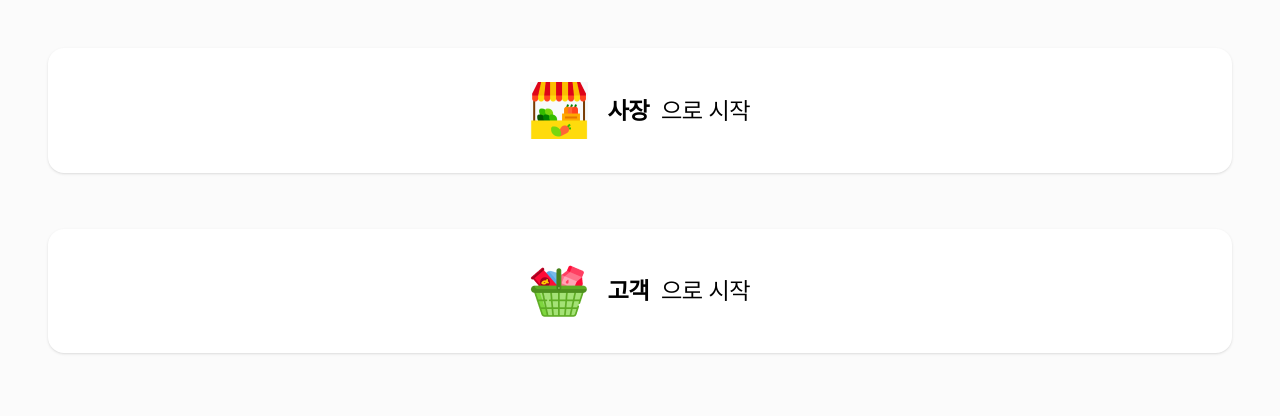
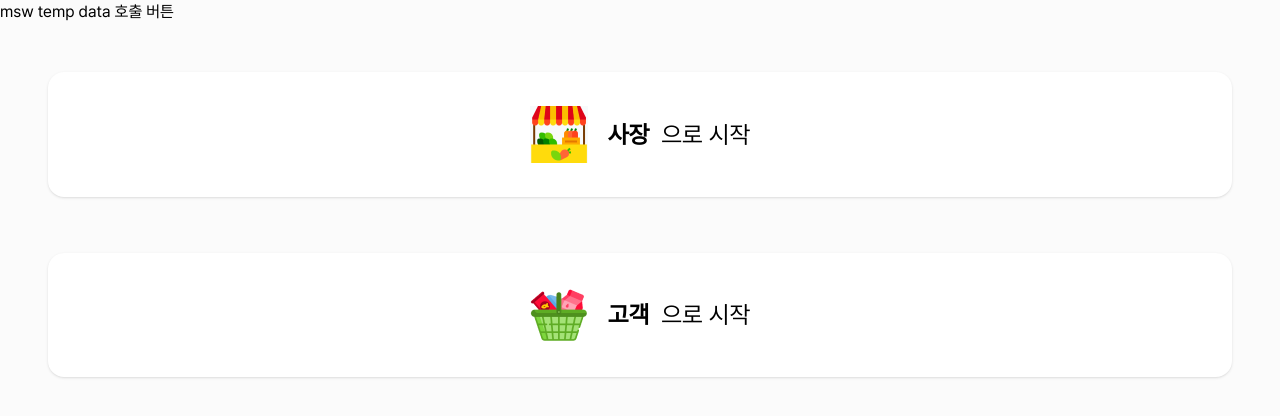
Before and after one commit to Team-PalPalHae-Dealight/Team-PalPalHae-Dealight-FE, a Next.js app: page / in a window 1280 px wide. Shown: the top 416 px of the page. Built offline with nearby package versions, Linux system fonts and the light colour scheme; no server answers.

Commit message:
chore: 예제 컴포넌트 작성

```diff
--- /dev/null
+++ b/app/_components/main-temp/_components/MswTestButton.tsx
@@ -0,0 +1,23 @@
+'use client';
+
+/**
+ * @description msw 활용에 대한 예제 컴포넌트입니다. 삭제될 예정입니다.
+ */
+
+async function getTemp() {
+  const data = await fetch('http://localhost:3000/mocks/api', {
+    method: 'POST',
+    body: JSON.stringify({ test: '123' }),
+  }).then(res => res.json());
+
+  console.log(data);
+  return data;
+}
+
+export function MswTestButton() {
+  return (
+    <button onClick={async () => await getTemp()}>
+      msw temp data 호출 버튼
+    </button>
+  );
+}
--- /dev/null
+++ b/app/_mocks/browser.js
@@ -0,0 +1,4 @@
+import { setupWorker } from 'msw/browser';
+import handler from './handlers/handler';
+
+export const worker = setupWorker(...handler);
--- /dev/null
+++ b/app/_mocks/handlers/handler.ts
@@ -0,0 +1,5 @@
+import { tempHandlers } from './temp';
+
+const handler = [...tempHandlers];
+
+export default handler;
--- /dev/null
+++ b/app/_mocks/handlers/temp.ts
@@ -0,0 +1,16 @@
+import { HttpResponse, http } from 'msw';
+
+export const tempHandlers = [
+  http.get('/mocks/api', () => {
+    console.log('Captured a "GET /mocks/api" request');
+
+    return HttpResponse.json({ test: 'temp get mock data' });
+  }),
+
+  http.post('/mocks/api', async ({ request }) => {
+    const data = await request.json();
+    console.log('Captured a "POST /mocks/api" request, data: ', data);
+
+    return HttpResponse.json({ test: 'temp post mock data' });
+  }),
+];
--- /dev/null
+++ b/app/_mocks/server.js
@@ -0,0 +1,4 @@
+import { setupServer } from 'msw/node';
+import handler from './handlers/handler';
+
+export const server = setupServer(...handler);
--- a/app/layout.tsx
+++ b/app/layout.tsx
@@ -1,20 +1,23 @@
-import type { Metadata } from 'next'
-import './globals.css'
-import pretendardRegular from './_constants/font'
+import type { Metadata } from 'next';
+import './globals.css';
+import pretendardRegular from './_constants/font';
+import { MSWComponent } from '@/public/mocks/MSWComponent';
 
 export const metadata: Metadata = {
   title: 'Create Next App',
   description: 'Generated by create next app',
-}
+};
 
 export default function RootLayout({
   children,
 }: {
-  children: React.ReactNode
+  children: React.ReactNode;
 }) {
   return (
     <html lang="en">
-      <body className={`${pretendardRegular.className}`}>{children}</body>
+      <body className={`${pretendardRegular.className}`}>
+        <MSWComponent>{children}</MSWComponent>
+      </body>
     </html>
-  )
+  );
 }
--- a/app/page.tsx
+++ b/app/page.tsx
@@ -2,12 +2,14 @@
  * @todo 주요 색상(노란색) 추후에 primary로 변경 예정
  */
 
+import { MswTestButton } from './_components/main-temp/_components/MswTestButton';
 import StartLink from './_components/main-temp/_components/StartLink';
 
 export default function Home() {
-	return (
-		<main>
-			<StartLink />
-		</main>
-	);
+  return (
+    <main>
+      <MswTestButton />
+      <StartLink />
+    </main>
+  );
 }
--- a/public/mocks/browser.js
+++ /dev/null
@@ -1,4 +0,0 @@
-import { setupWorker } from 'msw/browser';
-import { handlers } from './temp/handler';
-
-export const worker = setupWorker(...handlers);
--- a/public/mocks/index.ts
+++ b/public/mocks/index.ts
@@ -1,9 +1,9 @@
 export async function initMocks() {
   if (typeof window === 'undefined') {
-    const { server } = await import('./server');
+    const { server } = await import('../../app/_mocks/server');
     server.listen();
   } else {
-    const { worker } = await import('./browser');
+    const { worker } = await import('../../app/_mocks/browser');
     worker.start();
   }
 }
--- a/public/mocks/server.js
+++ /dev/null
@@ -1,4 +0,0 @@
-import { setupServer } from 'msw/node';
-import { handlers } from './temp/handler';
-
-export const server = setupServer(...handlers);
```
Also changed, not shown: public/mocks/temp/handler.ts (deleted, +0 -9 lines).
